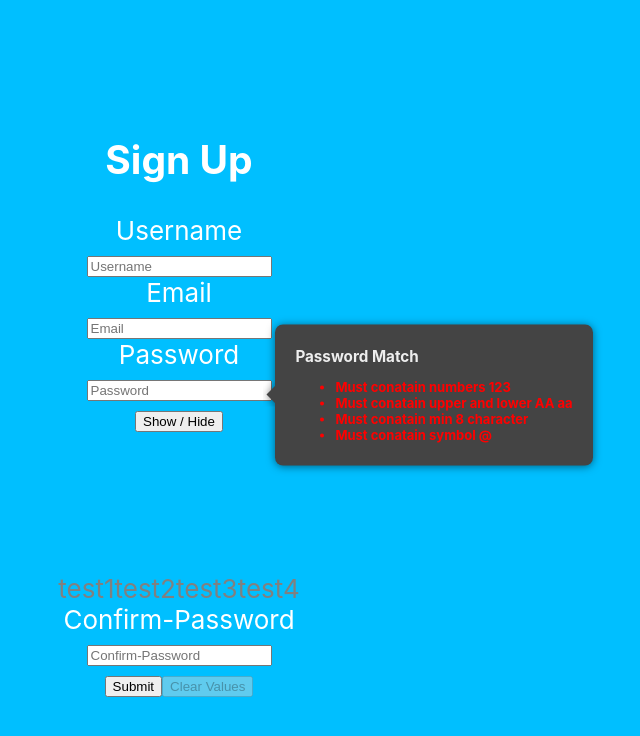
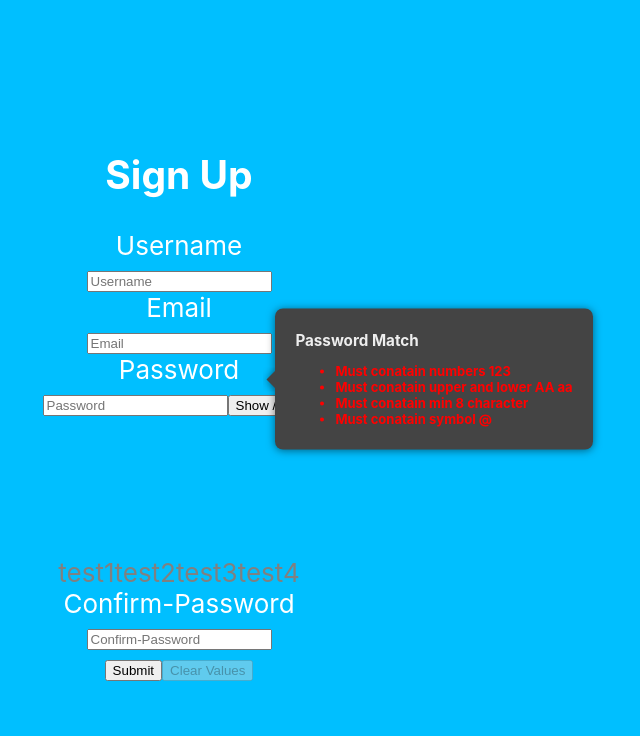
Before and after one commit to sumit1523/redux-form-with-password-strength, a React (Create React App) app: page / in a window 1280 px wide. Shown: the top 736 px of the page, without its empty margins (461-1101 px from the left). Built offline with nearby package versions, Linux system fonts and the light colour scheme.

Commit message:
Refactor code

```diff
--- a/src/PasswordStrengthMeter.js
+++ b/src/PasswordStrengthMeter.js
@@ -5,7 +5,6 @@ class PasswordStrengthMeter extends Component {
 
   render() {
     const { colorBar } = this.props;
-    // console.log("total entries:-", colorBar);
     let status = '';
     let color = {
       bar1: "gray",
@@ -13,14 +12,11 @@ class PasswordStrengthMeter extends Component {
       bar3: "gray",
       bar4: "gray"
     }
-    let barLength = 0;
-    Object.entries(colorBar).forEach(entry => {
-      if (entry[1] === true) {
-        barLength += 1;
-      }
-    });
-    // console.log("total validation:-", barLength);
-    switch (barLength) {
+    const getAmountOfRequrement = () => {
+      return Object.entries(colorBar).filter(entry => entry[1]).length
+    }
+
+    switch (getAmountOfRequrement()) {
       case 0: {
         color = {
           bar1: "gray",
--- a/src/SyncValidationForm.js
+++ b/src/SyncValidationForm.js
@@ -1,10 +1,8 @@
-import React, { Component, Fragment } from 'react';
+import React, { Component } from 'react';
 import { Field, reduxForm } from 'redux-form';
 import './login.css';
 import { validate } from './validation';
-import PasswordStrengthMeter from './PasswordStrengthMeter';
-import './PasswordStrengthMeter.css';
-import PasswordToolTip from './PasswordToolTip';
+import passwordStregthField from './passwordStregthField';
 
 const renderField = ({ input, label, type, meta: { touched, error } }) => (
   <div>
@@ -18,74 +16,30 @@ const renderField = ({ input, label, type, meta: { touched, error } }) => (
 );
 
 class SyncValidationForm extends Component {
-  constructor(props) {
-    super(props);
-    this.state = {
-      hidden: true,
-      colorBar: {
-        length: false,
-        character: false,
-        symbol: false,
-        number: false
-      }
-    }
-  }
 
-  toggleShow = () => {
-    this.setState({ hidden: !this.state.hidden });
-  }
-
-  handlePasswordChange = (event) => {
-    // console.log(event.target.value)
-    this.checkValidation(event.target.value)
-  };
-
-  checkValidation = (password) => {
-    const colorBar = {
-      length: false,
-      character: false,
-      symbol: false,
-      number: false
-    }
-
-    if (password.match(/[A-Z]/) && password.match(/[a-z]/)) {
-      colorBar.character = true;
-    } if (password.match(/[0-9]/)) {
-      colorBar.number = true;
-    } if (password.match(/[!,?,@,#,$,%,^,&,*,=,(,),_,.]{1}/)) {
-      colorBar.symbol = true;
-    } if (password.length > 8) {
-      colorBar.length = true;
-    }
-    this.setState({
-      colorBar
-    })
-  }
   render() {
     const { handleSubmit, pristine, reset, submitting } = this.props;
-    const { colorBar } = this.state;
+    const { hidden } = this.props;
     return (
-      <Fragment>
+      <div>
         <h2> Sign Up</h2>
         <form onSubmit={handleSubmit}>
           <Field name="username" type="text" component={renderField} label="Username" />
           <Field name="email" type="email" component={renderField} label="Email" />
-          <Field name="password" type={this.state.hidden ? "password" : "text"} component={renderField} label="Password"
-            onChange={(event) => this.handlePasswordChange(event)} />
-            <button onClick={this.toggleShow}>Show / Hide</button>
-          <PasswordToolTip colorBar={colorBar} />
-          <PasswordStrengthMeter colorBar={colorBar} />
+          <Field name="password" type={hidden ? "password" : "text"} component={passwordStregthField} label="Password" />
           <Field name="retypepassword" type="password" component={renderField} label="Confirm-Password" />
           <div>
             <button type="submit" disabled={submitting}>Submit</button>
             <button type="button" disabled={pristine || submitting} onClick={reset}>Clear Values</button>
           </div>
         </form>
-      </Fragment>
+      </div>
     )
   }
 }
+
 export default reduxForm({
   form: 'syncValidation', // a unique identifier for this form
-  validate// <--- validation function given to redux-form
+  validate,
+  passwordStregthField// <--- validation function given to redux-form
 })(SyncValidationForm);
--- /dev/null
+++ b/src/passwordStregthField.js
@@ -0,0 +1,75 @@
+import React, { Component} from 'react';
+import PasswordStrengthMeter from './PasswordStrengthMeter';
+import PasswordToolTip from './PasswordToolTip';
+
+class passwordStregthField extends Component {
+    constructor(props) {
+        super(props);
+        this.state = {
+            hidden: true,
+            colorBar: {
+                length: false,
+                character: false,
+                symbol: false,
+                number: false
+            }
+        }
+    }
+
+    toggleShow = () => {
+        this.setState({
+            hidden: !this.state.hidden
+        });
+    }
+
+    handlePasswordChange = (event) => {
+        this.checkValidation(event.target.value);
+        console.log(event.target.value)
+    };
+
+    checkValidation = (password) => {
+        const colorBar = {
+            length: false,
+            character: false,
+            symbol: false,
+            number: false
+        }
+
+        if (password.match(/[A-Z]/) && password.match(/[a-z]/)) {
+            colorBar.character = true;
+        }
+        if (password.match(/[0-9]/)) {
+            colorBar.number = true;
+        }
+        if (password.match(/[!,?,@,#,$,%,^,&,*,=,(,),_,.]{1}/)) {
+            colorBar.symbol = true;
+        }
+        if (password.length > 8) {
+            colorBar.length = true;
+        }
+        this.setState({
+            colorBar
+        })
+    }
+    render() {
+        const { colorBar } = this.state;
+        const { input, label, type, meta: { touched, error } } = this.props;
+        return(
+            <div>
+                <label>{label}</label>
+                <div>
+                    <input {...input} placeholder={label} type={type}
+                    onChange={(event) => this.handlePasswordChange(event)} />
+                    <button onClick={this.toggleShow}>Show / Hide</button>
+                    {touched &&
+                        ((error && <span>{error}</span>))}
+                </div>
+                <PasswordToolTip colorBar={colorBar} />
+                <PasswordStrengthMeter colorBar={colorBar} />
+            </ div>
+        )
+    }
+
+}
+
+export default passwordStregthField;
```
